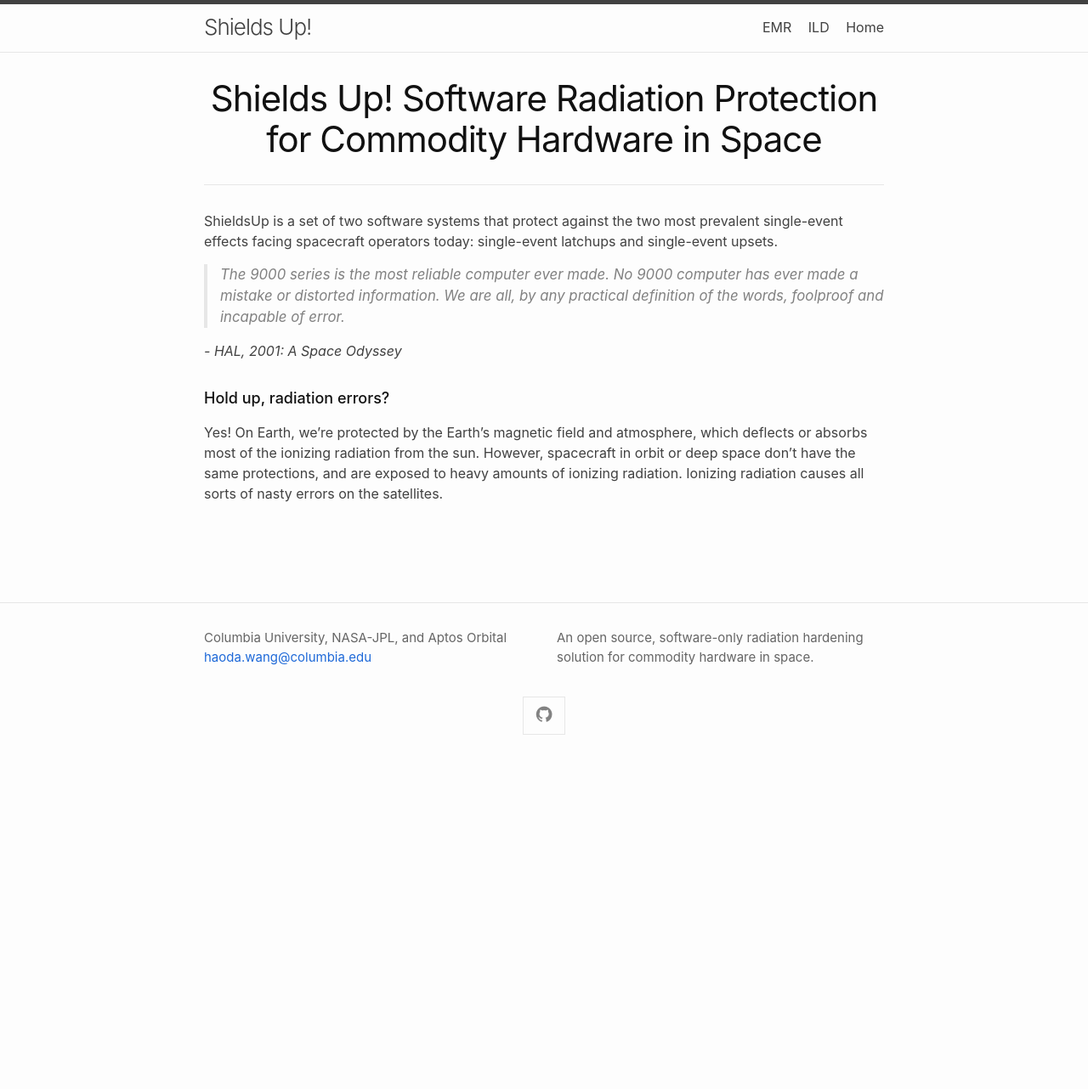
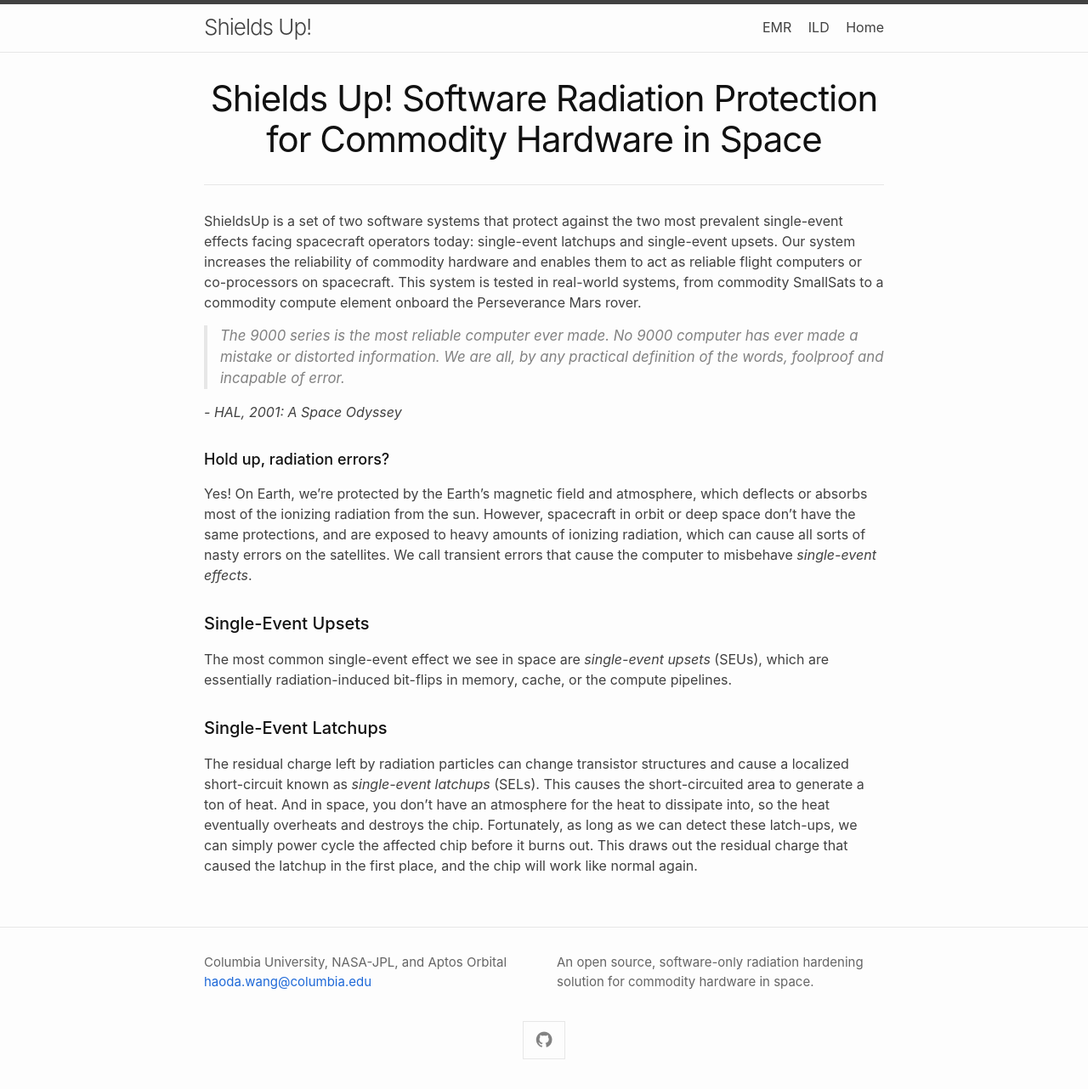
Before and after one commit to radshield/radshield.github.io, a Jekyll site: the page built from index.md, in a window 1280 px wide. Shown: the whole page at 85% size. Built offline with Jekyll 4.4.1, drawn with Linux system fonts in a browser that asks for light colours; before the commit the page ends 900 px from its top, so only the background shows below that.

Commit message:
More words owo

```diff
--- a/index.md
+++ b/index.md
@@ -7,7 +7,8 @@ permalink: /
 ---
 
 ShieldsUp is a set of two software systems that protect against the two most prevalent single-event effects facing spacecraft operators today: single-event latchups and single-event upsets.
-
+Our system increases the reliability of commodity hardware and enables them to act as reliable flight computers or co-processors on spacecraft.
+This system is tested in real-world systems, from commodity SmallSats to a commodity compute element onboard the Perseverance Mars rover.
 
 > The 9000 series is the most reliable computer ever made. No 9000 computer has ever made a mistake or distorted information. We are all, by any practical definition of the words, foolproof and incapable of error.
 
@@ -16,5 +17,17 @@ ShieldsUp is a set of two software systems that protect against the two most pre
 ##### Hold up, radiation errors?
 
 Yes! On Earth, we're protected by the Earth's magnetic field and atmosphere, which deflects or absorbs most of the ionizing radiation from the sun.
-However, spacecraft in orbit or deep space don't have the same protections, and are exposed to heavy amounts of ionizing radiation.
-Ionizing radiation causes all sorts of nasty errors on the satellites.
+However, spacecraft in orbit or deep space don't have the same protections, and are exposed to heavy amounts of ionizing radiation, which can cause all sorts of nasty errors on the satellites.
+We call transient errors that cause the computer to misbehave *single-event effects*.
+
+#### Single-Event Upsets
+
+The most common single-event effect we see in space are *single-event upsets* (SEUs), which are essentially radiation-induced bit-flips in memory, cache, or the compute pipelines.
+
+#### Single-Event Latchups
+
+The residual charge left by radiation particles can change transistor structures and cause a localized short-circuit known as *single-event latchups* (SELs).
+This causes the short-circuited area to generate a ton of heat.
+And in space, you don't have an atmosphere for the heat to dissipate into, so the heat eventually overheats and destroys the chip.
+Fortunately, as long as we can detect these latch-ups, we can simply power cycle the affected chip before it burns out.
+This draws out the residual charge that caused the latchup in the first place, and the chip will work like normal again.
```
Also changed, not shown: 2 other files.
